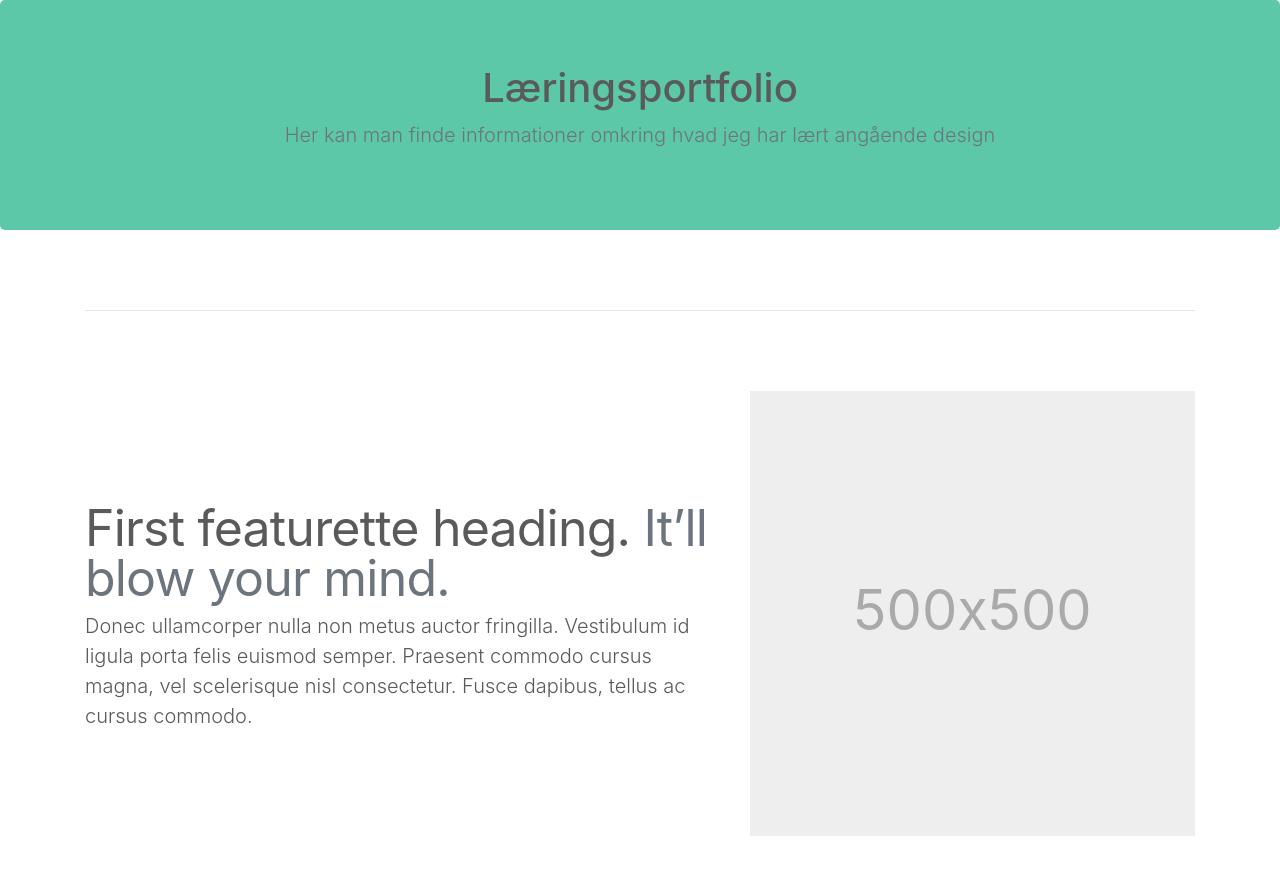
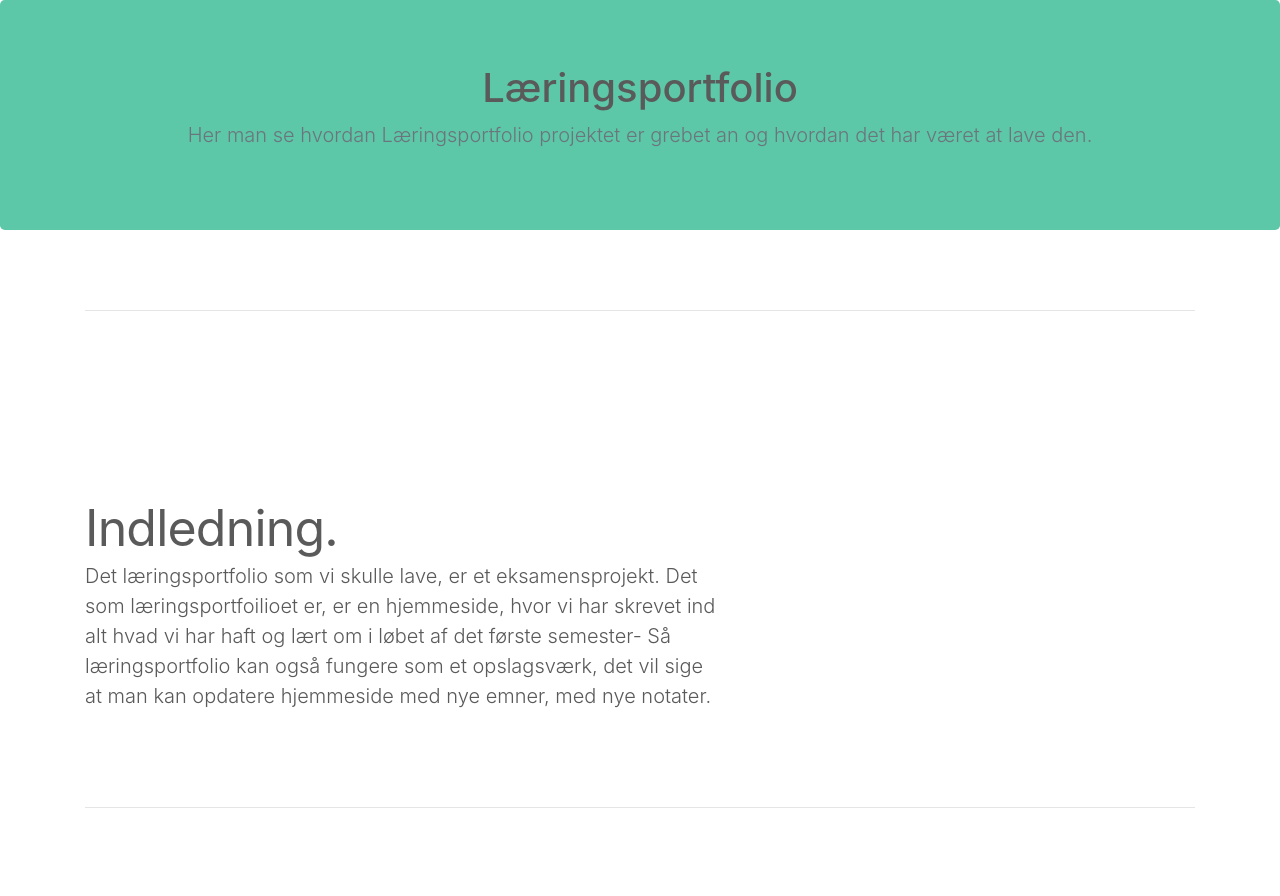
Before and after one commit to Jhm20P/L-ringsportfolio, a PHP site: page /portfolio.php in a window 1280 px wide. Shown: the part 56-952 px from the top of the page. Run offline with PHP 8.4, Linux system fonts and the light colour scheme; some libraries are stand-ins or nearby versions.

Commit message:
Update portfolio.php

```diff
--- a/lærings-portfolio/portfolio.php
+++ b/lærings-portfolio/portfolio.php
@@ -1,12 +1,13 @@
 <!doctype html>
-<html lang="en">
+<html lang="da">
   <head>
     <meta charset="utf-8">
     <meta name="viewport" content="width=device-width, initial-scale=1, shrink-to-fit=no">
     <meta name="description" content="">
-    <meta name="author" content="Mark Otto, Jacob Thornton, and Bootstrap contributors">
+    <meta name="author" content="Jonas Hawthorn Mikkelsen">
     <meta name="generator" content="Jekyll v4.1.1">
-    <title>Carousel Template · Bootstrap</title>
+    <link rel="icon" href="favicon.ico">
+    <title>Læringsportfolio</title>
 
     <link rel="canonical" href="https://getbootstrap.com/docs/4.5/examples/carousel/">
 
@@ -15,9 +16,11 @@
 
     <!-- Bootstrap core CSS -->
 <link href="assets/dist/css/bootstrap.min.css" rel="stylesheet">
+  <!-- EGEN CSS -->
 <link rel="stylesheet" href="underside.css">
 <link rel="stylesheet" href="bodyfix.css">
-
+<link rel="stylesheet" href="billede.css">
+  <!-- INTERN CSS -->
     <style>
       .bd-placeholder-img {
         font-size: 1.125rem;
@@ -37,14 +40,15 @@
     <!-- Custom styles for this template -->
     <link href="carousel.css" rel="stylesheet">
   </head>
+  <!-- MENU BAR -->
   <?php include("Menu.inc"); ?>
 
 <main role="main">
-
+<!-- SEKTION MED OVERSKRIFT OG UNDEROVERSKRIFT -->
   <section class="jumbotron text-center">
     <div class="container">
       <h1>Læringsportfolio</h1>
-      <p class="lead text-muted">Her kan man finde informationer omkring hvad jeg har lært angående design</p>
+      <p class="lead text-muted">Her man se hvordan Læringsportfolio projektet er grebet an og hvordan det har været at lave den.</p>
     </div>
   </section>
 
@@ -58,41 +62,38 @@
     <!-- START THE FEATURETTES -->
 
     <hr class="featurette-divider">
-
+    <!-- INDLEDNING -->
     <div class="row featurette">
       <div class="col-md-7">
-        <h2 class="featurette-heading">First featurette heading. <span class="text-muted">It’ll blow your mind.</span></h2>
-        <p class="lead">Donec ullamcorper nulla non metus auctor fringilla. Vestibulum id ligula porta felis euismod semper. Praesent commodo cursus magna, vel scelerisque nisl consectetur. Fusce dapibus, tellus ac cursus commodo.</p>
-      </div>
-      <div class="col-md-5">
-        <svg class="bd-placeholder-img bd-placeholder-img-lg featurette-image img-fluid mx-auto" width="500" height="500" xmlns="http://www.w3.org/2000/svg" preserveAspectRatio="xMidYMid slice" focusable="false" role="img" aria-label="Placeholder: 500x500"><title>Placeholder</title><rect width="100%" height="100%" fill="#eee"/><text x="50%" y="50%" fill="#aaa" dy=".3em">500x500</text></svg>
+        <h2 class="featurette-heading">Indledning.</h2>
+        <p class="lead">Det læringsportfolio som vi skulle lave, er et eksamensprojekt. Det som læringsportfoilioet er, er en hjemmeside, hvor vi har skrevet ind alt hvad vi har haft og lært om i løbet af det første semester- Så læringsportfolio kan også fungere som et opslagsværk, det vil sige at man kan opdatere hjemmeside med nye emner, med nye notater.</p>
       </div>
     </div>
-
+    <!-- INDLEDNING SLUT -->
     <hr class="featurette-divider">
-
+    <!-- WIREFRAMES OG TEST -->
     <div class="row featurette">
       <div class="col-md-7 order-md-2">
-        <h2 class="featurette-heading">Oh yeah, it’s that good. <span class="text-muted">See for yourself.</span></h2>
-        <p class="lead">Donec ullamcorper nulla non metus auctor fringilla. Vestibulum id ligula porta felis euismod semper. Praesent commodo cursus magna, vel scelerisque nisl consectetur. Fusce dapibus, tellus ac cursus commodo.</p>
-      </div>
-      <div class="col-md-5 order-md-1">
-        <svg class="bd-placeholder-img bd-placeholder-img-lg featurette-image img-fluid mx-auto" width="500" height="500" xmlns="http://www.w3.org/2000/svg" preserveAspectRatio="xMidYMid slice" focusable="false" role="img" aria-label="Placeholder: 500x500"><title>Placeholder</title><rect width="100%" height="100%" fill="#eee"/><text x="50%" y="50%" fill="#aaa" dy=".3em">500x500</text></svg>
+        <h2 class="featurette-heading">Wireframes og test.</h2>
+        <p class="lead">I starten inden jeg begyndte at kode hjemmesiden, lavede jeg wireframes over hjemmesiden, for mobil, tablet/ipad og desktop. Efter at jeg have lavet de her wireframes, gik jeg ud og testede jeg dem for at se hvad jeg skulle ændre og forbedre. Når jeg var færdig med at teste, begyndte jeg med at kode hjemmesiden.  Under forløbet af kodningen testede jeg også hjemmesiden af på venner og klassekammerater for at se hvad jeg kunne gøre bedre ved hjemmesiden.</p>
       </div>
     </div>
-
+    <img class="rotere" src="mobilforside.jpg" alt="">
+    <img src="mobilunderside.jpg" alt="">
+    <img src="tabletforside.jpg" alt="">
+    <img src="tabletunderside.jpg" alt="">
+    <img src="desktopforside.jpg" alt="">
+    <img class="rotere" src="desktopunderside.jpg" alt="">
+    <!-- WIREFRAMES OG TEST SLUT -->
     <hr class="featurette-divider">
-
+    <!-- REFLEKSION -->
     <div class="row featurette">
       <div class="col-md-7">
-        <h2 class="featurette-heading">And lastly, this one. <span class="text-muted">Checkmate.</span></h2>
-        <p class="lead">Donec ullamcorper nulla non metus auctor fringilla. Vestibulum id ligula porta felis euismod semper. Praesent commodo cursus magna, vel scelerisque nisl consectetur. Fusce dapibus, tellus ac cursus commodo.</p>
-      </div>
-      <div class="col-md-5">
-        <svg class="bd-placeholder-img bd-placeholder-img-lg featurette-image img-fluid mx-auto" width="500" height="500" xmlns="http://www.w3.org/2000/svg" preserveAspectRatio="xMidYMid slice" focusable="false" role="img" aria-label="Placeholder: 500x500"><title>Placeholder</title><rect width="100%" height="100%" fill="#eee"/><text x="50%" y="50%" fill="#aaa" dy=".3em">500x500</text></svg>
+        <h2 class="featurette-heading">Refleksion.</h2>
+        <p class="lead">Det er man skulle lave sin egen hjemmeside har været sjov og spændende, men også lidt svært og frustrerende på nogle punkter. De punkter at de har været lidt svært og frustrerende er hvor man brugte en menubar der ikke virkeede ordentlig på mobil og tablet. Men der har også været hvor jeg brugte bootstrap 5.0v som stadig var i beta. Det bootstrap 5.0v stadig var i beta betød at der stadig var nogle bugs ved den, så nogle af de ting jeg ikke kunne få til at virke, skyldes nemlig bootstrap 5.0v. Men da skiftede over til bootstrap 4.5 virkede det meste, hvilket gjorde at det var nemmere at komme videre.</p>
       </div>
     </div>
-
+    <!-- REFLEKSION SLUT -->
     <hr class="featurette-divider">
 
     <!-- /END THE FEATURETTES -->
@@ -108,10 +109,11 @@
       <i class="fab fa-instagram footer-icon"></i>
       <i class="fas fa-envelope footer-icon"></i>
 
-    <p>© Copyright 2020 Jonas Hawthorn Mikkelsen</p>
+    <p class="copyright">© Copyright 2020 Jonas Hawthorn Mikkelsen</p>
   </div>
   </footer>
 </main>
+<!-- JAVASCRIPT BRUGT TIL ALLE UNDERSIDER -->
 <script src="https://code.jquery.com/jquery-3.5.1.slim.min.js" integrity="sha384-DfXdz2htPH0lsSSs5nCTpuj/zy4C+OGpamoFVy38MVBnE+IbbVYUew+OrCXaRkfj" crossorigin="anonymous"></script>
       <script>window.jQuery || document.write('<script src="assets/js/vendor/jquery.slim.min.js"><\/script>')</script><script src="assets/dist/js/bootstrap.bundle.min.js"></script>
 </html>
```
